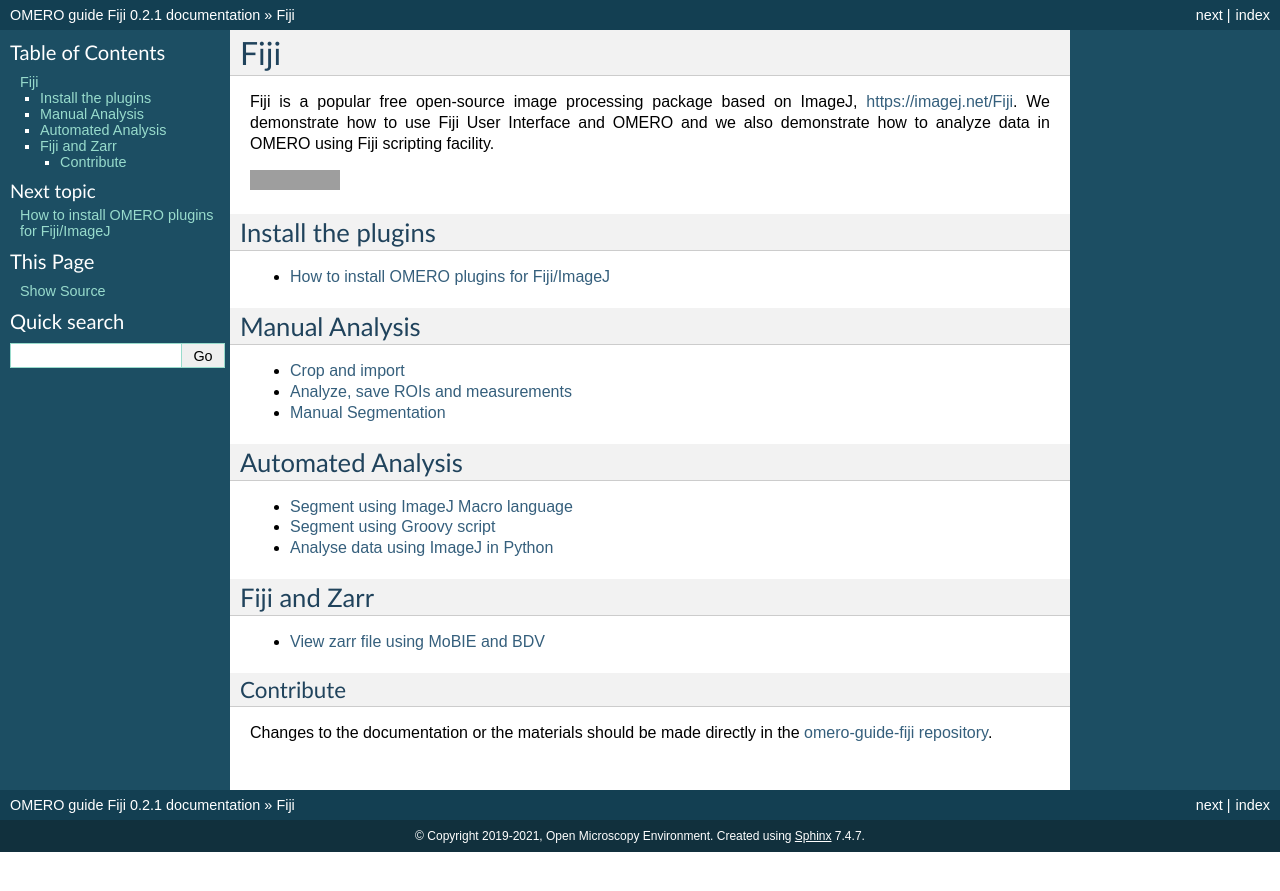
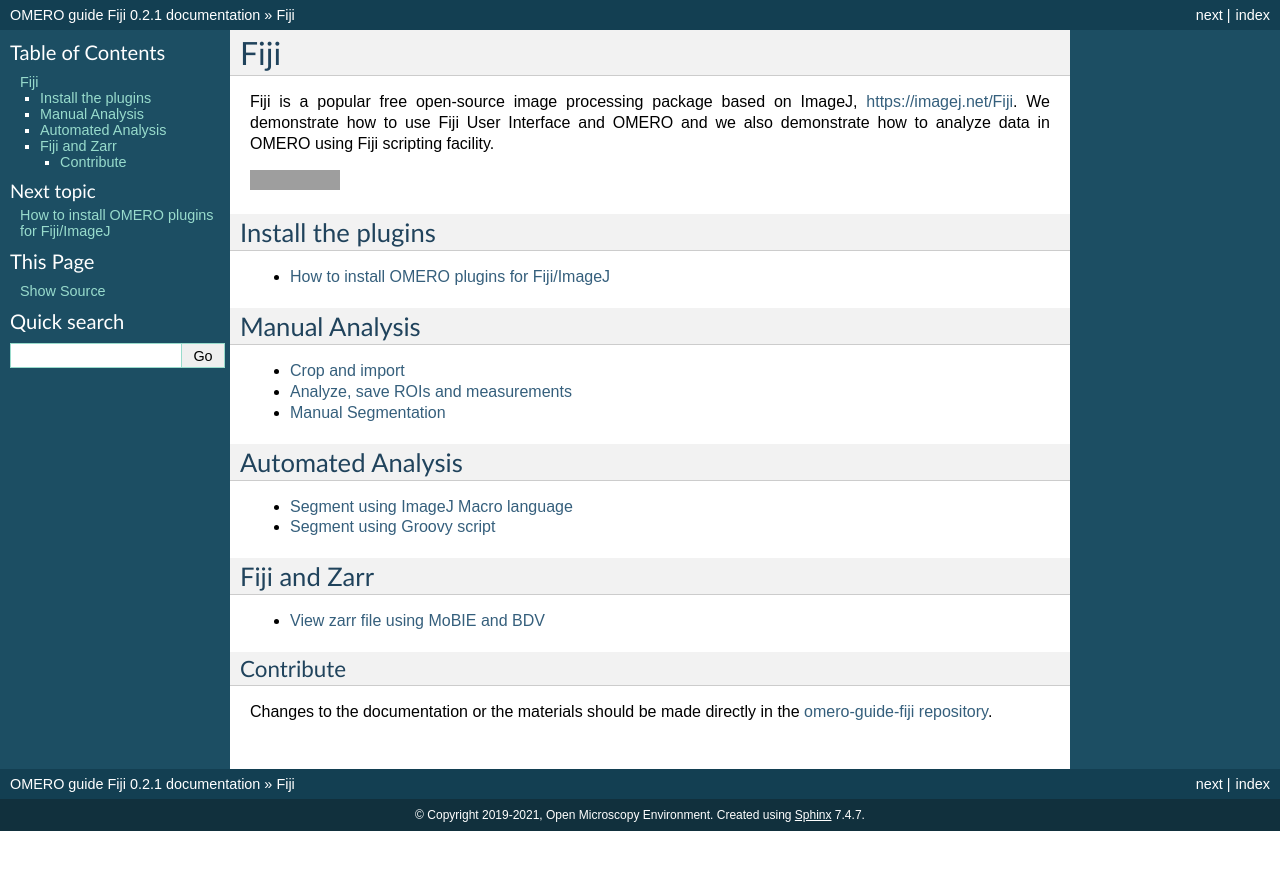
Before and after one commit to ome/omero-guide-fiji, a Sphinx documentation site: the page built from docs/index.rst, in a window 1280 px wide. Shown: the top 891 px of the page. Built offline with Sphinx 7.4.7, drawn with Linux system fonts in a browser that asks for light colours; grey boxes are pictures that could not be loaded.

Commit message:
hide imagej-python

```diff
--- a/docs/index.rst
+++ b/docs/index.rst
@@ -38,7 +38,6 @@
 
    threshold_scripting_macro_language
    threshold_scripting
-   imagej_python
 
 Fiji and Zarr
 *************
```
Also changed, not shown: other parts of docs/index.rst (+1 -0 lines).
